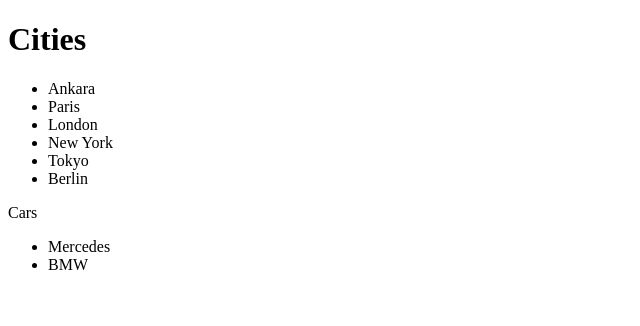
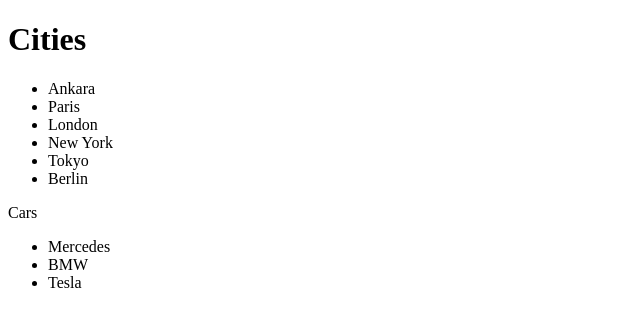
Before and after one commit to FilizKayaUsa/myFirstRepo, a plain HTML site: page index.html in a window 1280 px wide. Shown: the full height of the page, 0-640 px from the left. Drawn offline with Linux system fonts and the light colour scheme.

Commit message:
this is coming from filiz branch

```diff
--- a/index.html
+++ b/index.html
@@ -20,6 +20,7 @@
      <ul>
         <li>Mercedes</li>
         <li>BMW</li>
+        <li>Tesla</li>
      </ul>
 
 
```
